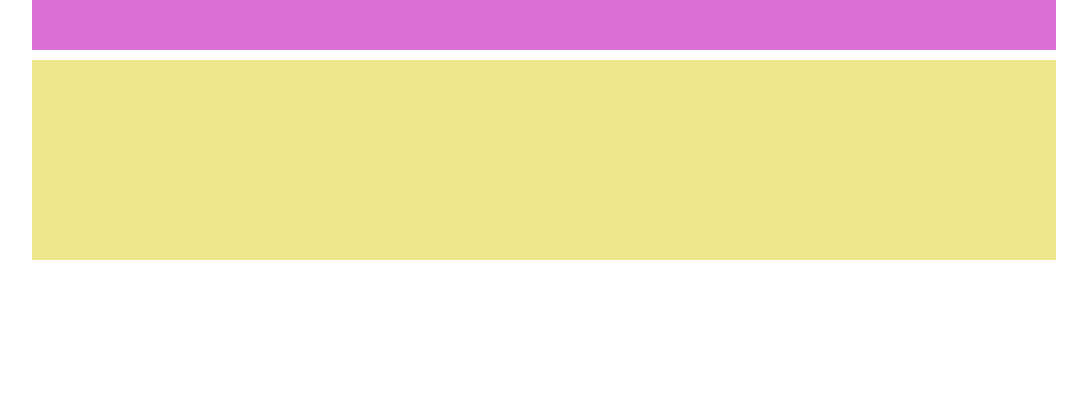
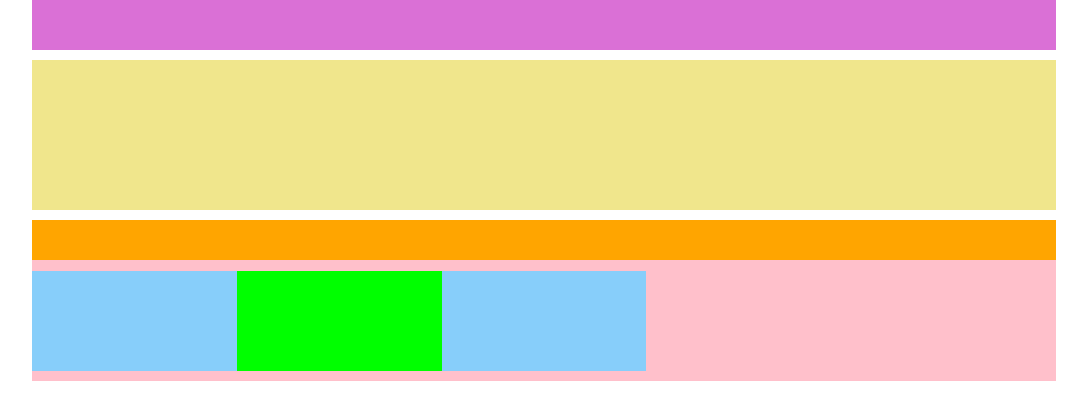
Before and after one commit to Ari88anna/htmlcss-struttura-wp, a plain HTML site: page index.html in a window 1280 px wide. Shown: the whole page, without its empty margins (96-1183 px from the left). Drawn offline with Linux system fonts and the light colour scheme.

Commit message:
creato il main, dato le proprietà float e clearfix

```diff
--- a/css/style.css
+++ b/css/style.css
@@ -20,8 +20,35 @@ nav {
 }
 
 .header-image{
-    height:200px;
+    height:150px;
     background-color: #F0E68C;
     margin-top: 1%;
 }
 /* fine header */
+
+main {
+    margin-top: 1%;
+    background-color: pink;
+}
+
+.main-top-row {
+    height:40px;
+    background-color: orange;
+}
+
+.clearfix::after{
+    content:"";
+    display:table;
+    clear:both;
+}
+
+.col{
+    width: 20%;
+    height:100px;
+    background-color: lightskyblue;
+    float:left;
+    margin: 1% 0;
+}
+.col-center {
+    background-color: lime;
+}
--- a/index.html
+++ b/index.html
@@ -17,7 +17,16 @@
         </header>
     <!-- end header -->
     <!-- main -->
-    <main></main>
+    <main class="clearfix">
+        <div class="main-top-row"></div>
+        <!-- <div class="clearfix"> -->
+            <div class="col col-left"></div>
+            <div class="col col-center"></div>
+            <div class="col col-right"></div>
+        </div>
+
+
+    </main>
     <!-- end main -->
 
     </div>
```
